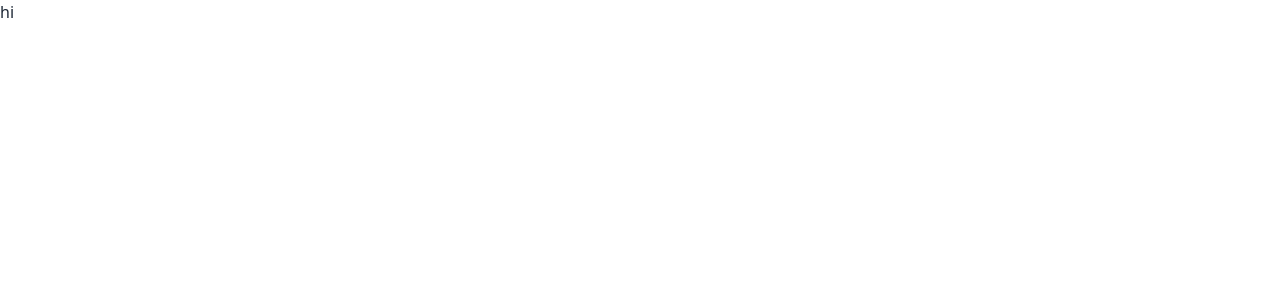
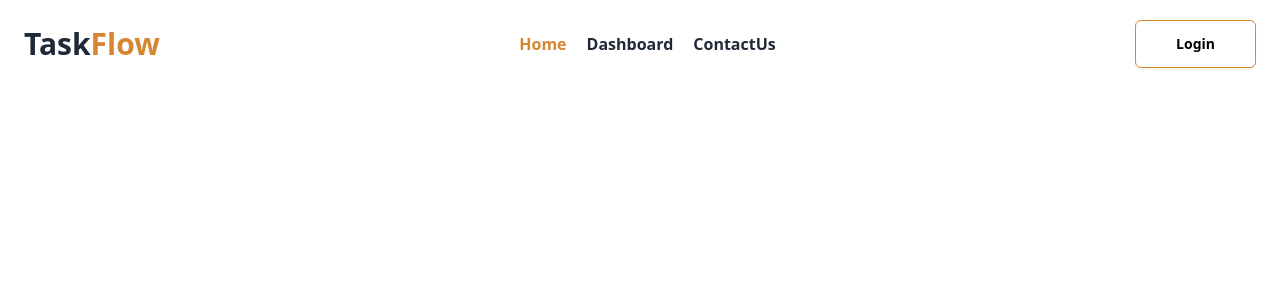
Before and after one commit to husnearaa/TaskFlow-client, a React (Vite) app: page / in a window 1280 px wide. Shown: the top 300 px of the page. Built offline with nearby package versions, Linux system fonts and the light colour scheme.

Commit message:
has added navbar

```diff
--- a/package.json
+++ b/package.json
@@ -14,6 +14,7 @@
     "match-sorter": "^6.3.1",
     "react": "^18.2.0",
     "react-dom": "^18.2.0",
+    "react-icons": "^4.12.0",
     "react-router-dom": "^6.21.1",
     "sort-by": "^1.2.0"
   },
--- /dev/null
+++ b/src/components/Shared/Footer/Footer.jsx
@@ -0,0 +1,11 @@
+
+
+const Footer = () => {
+    return (
+        <div>
+
+        </div>
+    );
+};
+
+export default Footer;
--- /dev/null
+++ b/src/components/Shared/Navbar/Navbar.jsx
@@ -0,0 +1,67 @@
+import {  NavLink } from "react-router-dom";
+
+
+
+
+
+const Navbar = () => {
+
+
+
+    return (
+
+
+
+        <div>
+            <nav className="flex justify-between items-center flex-col gap-3 md:flex-row py-5 px-6 text-base ">
+                <h2 className="text-3xl font-extrabold dark:text-white">Task<span className="text-[#d88531] ">Flow</span></h2>
+                <ul className="flex gap-5 flex-col md:flex-row font-semibold dark:text-white">
+                    <li>
+                        <NavLink
+                            to="/"
+                            className={({ isActive, isPending }) =>
+                                isPending ? "pending" : isActive ? "text-[#d88531] " : ""
+                            }
+                        >
+                            Home
+                        </NavLink>
+                    </li>
+                    <li>
+                        <NavLink
+                            to="/dashboard"
+                            className={({ isActive, isPending }) =>
+                                isPending ? "pending" : isActive ? "text-[#d88531]  " : ""
+                            }
+                        >
+                            Dashboard
+                        </NavLink>
+                    </li>
+                    <li>
+                        <NavLink
+                            to="/contactUs"
+                            className={({ isActive, isPending }) =>
+                                isPending ? "pending" : isActive ? "text-[#d88531] " : ""
+                            }
+                        >
+                            ContactUs
+                        </NavLink>
+                    </li>
+                </ul>
+                <button className="btn border-[#d88531]  text-black bg-white px-10 rounded-md">Login</button>
+
+                {/* {
+                    user ? <>
+                        <span className="dark:text-white">{}</span>
+                        <button onClick={handleSignOut} className="btn border-[#C2A973] text-black bg-white px-10 rounded-full">Sign Out</button>
+                    </>
+                        :
+                        <Link to='/login'>
+                            <button className="btn border-[#C2A973] text-black bg-white px-10 rounded-full">Login</button>
+                        </Link>
+                } */}
+            </nav>
+        </div>
+    );
+};
+
+export default Navbar;
--- a/src/layout/MainLayout.jsx
+++ b/src/layout/MainLayout.jsx
@@ -1,4 +1,6 @@
 import { Outlet } from "react-router-dom";
+import NavBar from "../components/Shared/Navbar/Navbar";
+import Footer from "../components/Shared/Footer/Footer";
 
 
 const MainLayout = () => {
@@ -7,7 +9,9 @@ const MainLayout = () => {
 
     return (
         <div>
+            <NavBar></NavBar>
             <Outlet></Outlet>
+            <Footer></Footer>
         </div>
     );
 };
--- /dev/null
+++ b/src/pages/ContactUs/ContactUs.jsx
@@ -0,0 +1,11 @@
+
+
+const ContactUs = () => {
+    return (
+        <div>
+
+        </div>
+    );
+};
+
+export default ContactUs;
--- a/src/pages/Home/Home.jsx
+++ b/src/pages/Home/Home.jsx
@@ -2,7 +2,7 @@
 const Home = () => {
     return (
         <div>
-            hi
+
         </div>
     );
 };
--- a/src/routes/Route.jsx
+++ b/src/routes/Route.jsx
@@ -1,6 +1,7 @@
 import { createBrowserRouter } from "react-router-dom";
 import MainLayout from "../layout/MainLayout";
 import Home from "../pages/Home/Home";
+import ContactUs from "../pages/ContactUs/ContactUs";
 
 
 
@@ -16,7 +17,10 @@ const myCreatedRoute = createBrowserRouter([
                 path: '/',
                 element: <Home></Home>,
             },
-
+            {
+                path:'/contactUs',
+                element:<ContactUs></ContactUs>
+            }
         ]
     }
 ])
```
Also changed, not shown: 1 other file (tests, documents, lock files or other folders).
